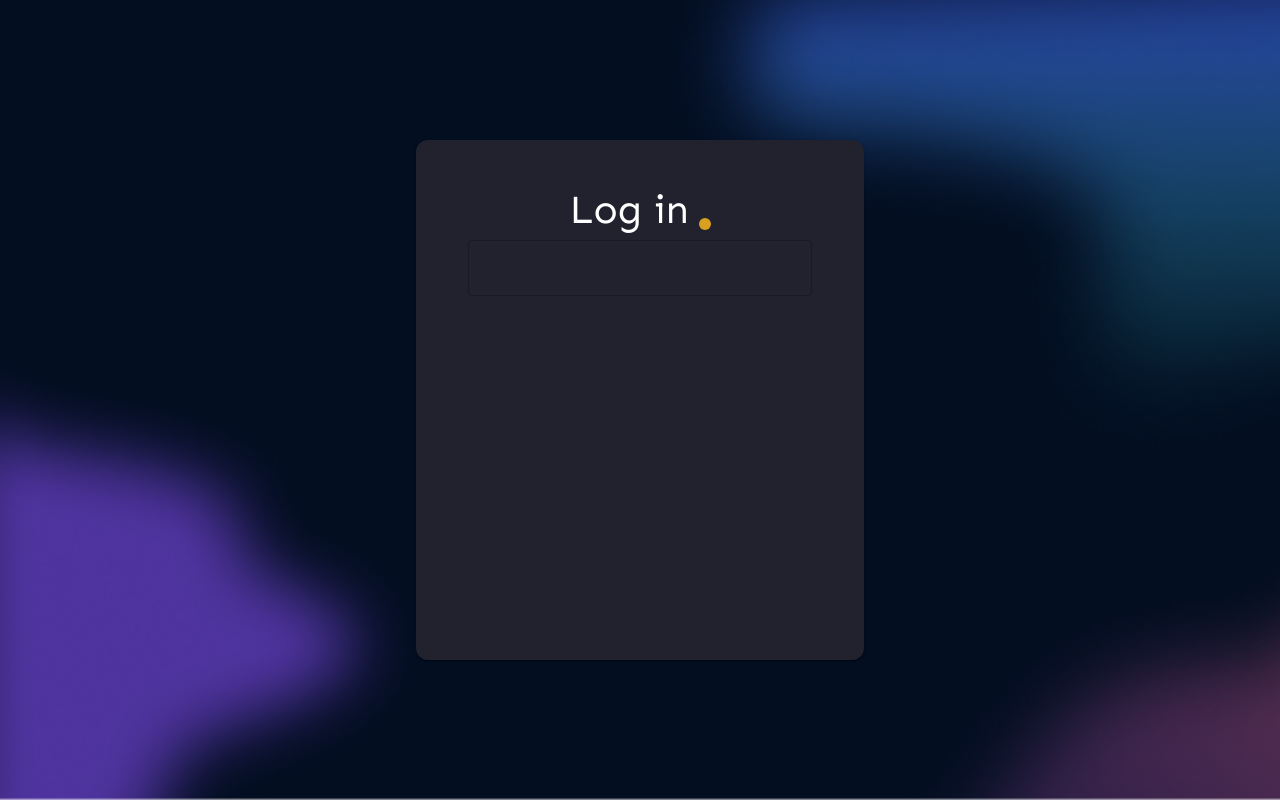
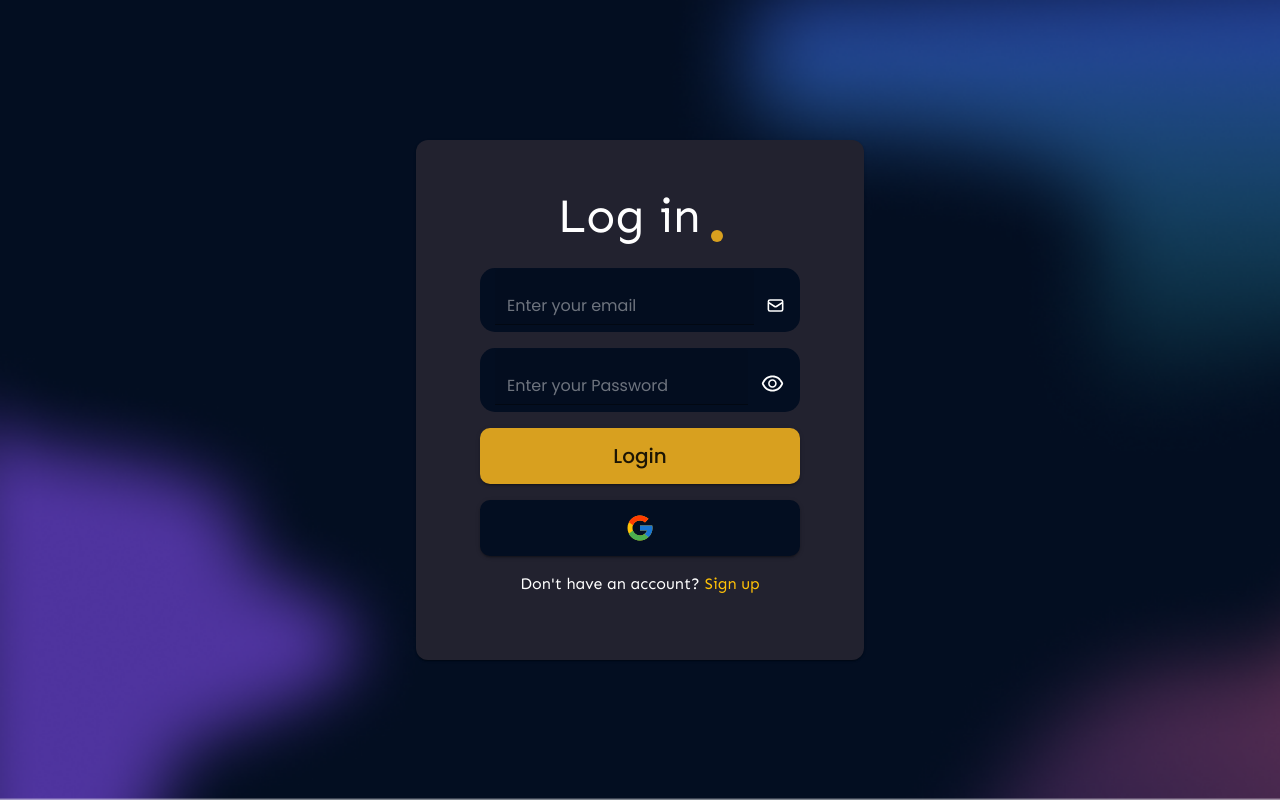
Before and after one commit to narayann7/PingIt, a React (Create React App) app in the folder ping_it_web_client/: page / in a window 1280 px wide. Built offline with nearby package versions, Linux system fonts and the light colour scheme.

Commit message:
login-screen-done

```diff
--- a/ping_it_web_client/src/components/auth/login.js
+++ b/ping_it_web_client/src/components/auth/login.js
@@ -1,22 +1,103 @@
-import React from "react";
+import { React, useState } from "react";
 import "./styles";
 import common_styles from "../common_styles";
 import styles from "./styles";
 import { Box } from "@mui/material";
+import { HiOutlineMail } from "react-icons/hi";
+import { AiOutlineEye, AiOutlineEyeInvisible } from "react-icons/ai";
+import { FcGoogle } from "react-icons/fc";
 
-function login() {
+function Login() {
+  const [password, setPassword] = useState("");
+  const [email, setEmail] = useState("");
+  const [isVisibile, setIsVisibile] = useState(false);
+  const toggleVisibility = () => {
+    setIsVisibile(!isVisibile);
+  };
+  const handleChangePassword = (e) => {
+    setPassword(e.target.value);
+  };
+  const handleChangeEmail = (e) => {
+    setEmail(e.target.value);
+  };
   return (
     <BackgroundBox>
       <CenterCard>
         <Box display="flex" flexDirection="Row" alignItems="flex-end">
-          <Text fontSize={"5vh"} marginTop={"5vh"}>
+          <Text fontSize={"6vh"} marginTop={"5vh"}>
             Log in
           </Text>
           <div style={yellowDot}></div>
         </Box>
-        <MyTextFieldBg>
-          <MyTextField></MyTextField>
-        </MyTextFieldBg>
+        <form
+          style={{
+            display: "flex",
+            flexDirection: "column",
+            justifyContent: "center",
+            alignItems: "center",
+          }}
+        >
+          <MyTextFieldBg>
+            <MyTextField
+              variant="filled"
+              placeholder="Enter your email"
+              onChange={handleChangeEmail}
+              value={email}
+            ></MyTextField>
+            <HiOutlineMail size={25} style={iconProp}></HiOutlineMail>
+          </MyTextFieldBg>
+          <MyTextFieldBg>
+            <MyTextField
+              value={password}
+              variant="filled"
+              type={isVisibile ? "text" : "password"}
+              onChange={handleChangePassword}
+              placeholder="Enter your Password"
+            ></MyTextField>
+
+            <div onClick={toggleVisibility}>
+              {!isVisibile ? (
+                <AiOutlineEye size={25} style={iconProp}></AiOutlineEye>
+              ) : (
+                <AiOutlineEyeInvisible
+                  size={25}
+                  style={iconProp}
+                ></AiOutlineEyeInvisible>
+              )}
+            </div>
+          </MyTextFieldBg>
+          <MyButton variant="contained"
+
+
+          >Login</MyButton>
+          <MyButton
+            variant="contained"
+            style={{
+              backgroundColor: "#030e21",
+            }}
+          >
+            <FcGoogle size={30}></FcGoogle>
+          </MyButton>
+          <div
+            style={{
+              display: "flex",
+              flexDirection: "row",
+              paddingTop: "2vh",
+              justifyContent: "center",
+            }}
+          >
+            <Text>Don't have an account? </Text>
+            <Text
+              style={{
+                color: "#FFC107",
+                cursor: "pointer",
+                marginLeft: "5px",
+              }}
+            >
+              Sign up
+            </Text>
+          </div>
+        </form>
       </CenterCard>
     </BackgroundBox>
   );
@@ -29,6 +110,7 @@ const CenterCard = styles.CenterCard;
 const Text = common_styles.Text;
 const MyTextField = common_styles.MyTextField;
 const MyTextFieldBg = common_styles.MyTextFieldBg;
+const MyButton = common_styles.MyButton;
 const yellowDot = {
   height: "1.5vh",
   width: "1.5vh",
@@ -37,5 +119,8 @@ const yellowDot = {
   marginBottom: "10px",
   marginLeft: "10px",
 };
-
-export default login;
+const iconProp = {
+  marginTop: "10px",
+  marginLeft: "12px",
+};
+export default Login;
--- a/ping_it_web_client/src/components/auth/styles.js
+++ b/ping_it_web_client/src/components/auth/styles.js
@@ -1,6 +1,6 @@
 import { styled } from "@mui/material/styles";
 import background from "../../assets/images/pingit_bg.png";
-import { Card, Box } from "@mui/material";
+import { Card, Box,Button } from "@mui/material";
 const BackgroundBox = styled(Box)({
   height: "100vh",
   width: "100vw",
@@ -22,6 +22,8 @@ const CenterCard = styled(Card)(({ theme }) => ({
   backgroundColor: theme.palette.background.paper,
 }));
 
+
+
 const styles = {
   BackgroundBox,
   CenterCard,
--- a/ping_it_web_client/src/components/common_styles.js
+++ b/ping_it_web_client/src/components/common_styles.js
@@ -1,18 +1,43 @@
 import { styled } from "@mui/material/styles";
-import { Card, Typography, Box, TextField } from "@mui/material";
+import { Card, Typography, Box, Button, TextField, Input } from "@mui/material";
 
 const Text = styled(Typography)(({ theme }) => ({
   fontFamily: "Sen",
   color: theme.palette.text.primary,
 }));
 
-const MyTextField = styled(TextField)(({ theme }) => ({}));
+const MyTextField = styled(TextField)(({ theme }) => ({
+  paddingBottom: "6px",
+}));
 
-const MyTextFieldBg = styled(Box)(({ theme }) => ({}));
+const MyButton = styled(Button)(({ theme }) => ({
+  height: "7vh",
+  width: "25vw",
+  marginTop: "2vh",
+  borderRadius: "10px",
+  fontSize: "2.5vh",
+  textTransform: "none",
+}));
+
+const MyTextFieldBg = styled(Box)(({ theme }) => ({
+  backgroundColor: theme.palette.background.default,
+  height: "8vh",
+  width: "25vw",
+  paddingRight: "15px",
+  paddingLeft: "15px",
+  marginTop: "2vh",
+  display: "flex",
+  flexDirection: "row",
+  justifyContent: "center",
+  alignItems: "center",
+  borderRadius: "15px",
+}));
 
 const common_styles = {
   Text,
   MyTextField,
   MyTextFieldBg,
+  MyButton,
 };
+
 export default common_styles;
```
